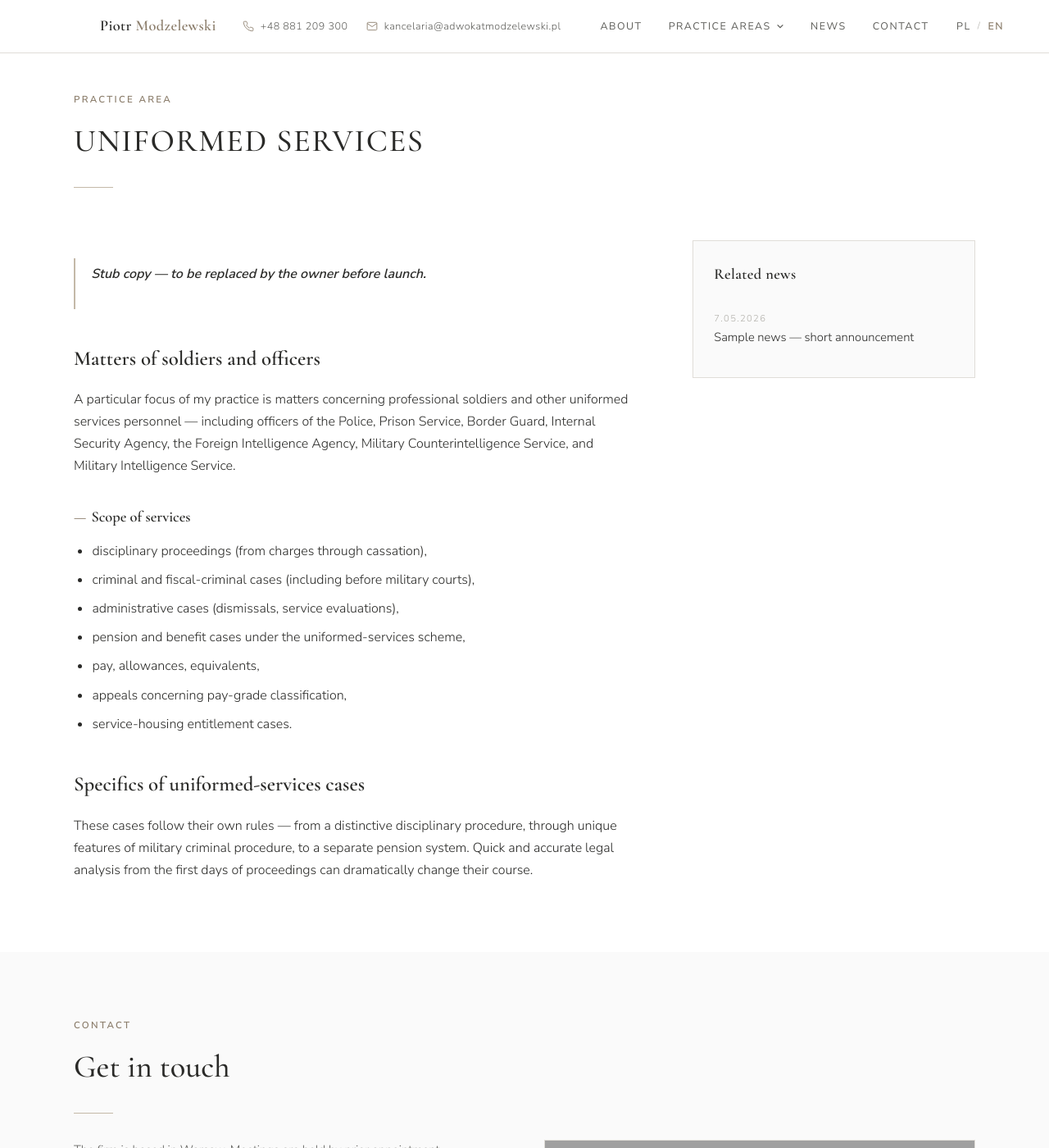
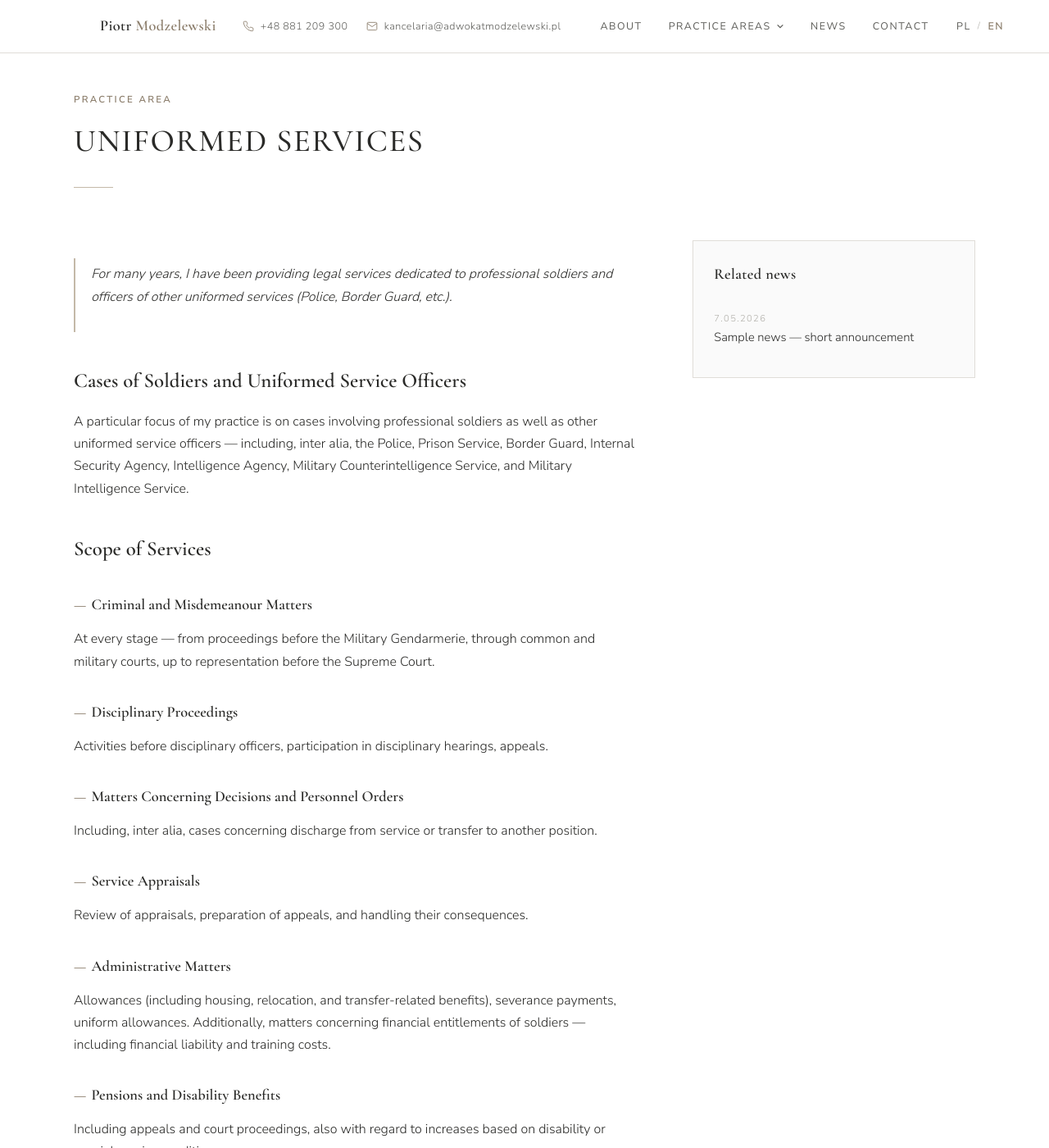
Before and after one commit to pmmodzelewski/adwokatmodzelewski.pl, a Jekyll site: the page built from _specjalizacje/en/uniformed-services.md, in a window 1280 px wide and 1400 px high. Shown: the whole window at 82% size. Built offline with Jekyll 4.4.1, drawn with Linux system fonts in a browser that asks for light colours; Markdown is read by kramdown in place of the engine named in the settings; some of the changed text lies outside the part shown; grey boxes are pictures that could not be loaded.

Commit message:
Update uniformed-services.md

```diff
--- a/_specjalizacje/en/uniformed-services.md
+++ b/_specjalizacje/en/uniformed-services.md
@@ -3,36 +3,64 @@ lang: en
 slug: uniformed-services
 title: "Uniformed services"
 title_display: "UNIFORMED SERVICES"
-summary: "All matters concerning professional soldiers and other uniformed services personnel — administrative, pension, disciplinary, criminal."
+summary: "All matters concerning soldiers, police officers, border guards, prison service officers, and other uniformed services — in Warsaw and throughout Poland."
 permalink: /en/specjalizacje/uniformed-services/
 lang_alt: /specjalizacje/sluzby-mundurowe/
 sitemap: false
 robots: noindex
 ---
 
-> **Stub copy — to be replaced by the owner before launch.**
+> For many years, I have been providing legal services dedicated to professional soldiers
+> and officers of other uniformed services (Police, Border Guard, etc.).
 
-## Matters of soldiers and officers
+## Cases of Soldiers and Uniformed Service Officers
 
-A particular focus of my practice is matters concerning professional
-soldiers and other uniformed services personnel — including officers of
-the Police, Prison Service, Border Guard, Internal Security Agency, the
-Foreign Intelligence Agency, Military Counterintelligence Service, and
-Military Intelligence Service.
+A particular focus of my practice is on cases involving professional soldiers as well as other uniformed service officers — including, inter alia, the Police, Prison Service, Border Guard, Internal Security Agency, Intelligence Agency, Military Counterintelligence Service, and Military Intelligence Service.
 
-### Scope of services
+## Scope of Services
 
-- disciplinary proceedings (from charges through cassation),
-- criminal and fiscal-criminal cases (including before military courts),
-- administrative cases (dismissals, service evaluations),
-- pension and benefit cases under the uniformed-services scheme,
-- pay, allowances, equivalents,
-- appeals concerning pay-grade classification,
-- service-housing entitlement cases.
+### Criminal and Misdemeanour Matters
 
-## Specifics of uniformed-services cases
+At every stage — from proceedings before the Military Gendarmerie, through common and military courts, up to representation before the Supreme Court.
 
-These cases follow their own rules — from a distinctive disciplinary
-procedure, through unique features of military criminal procedure, to
-a separate pension system. Quick and accurate legal analysis from the
-first days of proceedings can dramatically change their course.
+### Disciplinary Proceedings
+
+Activities before disciplinary officers, participation in disciplinary hearings, appeals.
+
+### Matters Concerning Decisions and Personnel Orders
+
+Including, inter alia, cases concerning discharge from service or transfer to another position.
+
+### Service Appraisals
+
+Review of appraisals, preparation of appeals, and handling their consequences.
+
+### Administrative Matters
+
+Allowances (including housing, relocation, and transfer-related benefits), severance payments, uniform allowances.
+Additionally, matters concerning financial entitlements of soldiers — including financial liability and training costs.
+
+### Pensions and Disability Benefits
+
+Including appeals and court proceedings, also with regard to increases based on disability or special service conditions.
+
+### Fitness for Service Assessments
+
+Preparation of appeals and handling such proceedings, drafting applications for change of service
+fitness category (both for professional and active military service), etc.
+
+## Specific Nature of Uniformed Service Cases
+
+These cases are governed by their own distinct rules — from specific disciplinary procedures, through differences
+in criminal proceedings, to a unique pension system. Prompt and accurate legal assessment from the earliest stages can significantly affect the course of proceedings.
+
+## My Experience
+
+In my career, I have handled many atypical and precedent-setting cases, such as those concerning refusal to grant housing severance
+or the proper calculation of pensions for Border Guard officers engaged in physical counterterrorism operations.
+
+I have appeared numerous times before Military Courts (in Warsaw, Gdańsk, Poznań, Lublin, and Wrocław),
+participated in proceedings conducted by the Military Gendarmerie,
+and attended disciplinary hearings within military units.
+
+I have represented soldiers and officers regardless of their service history, length of service, or rank — from privates, through non-commissioned officers, to commissioned officers.
```
